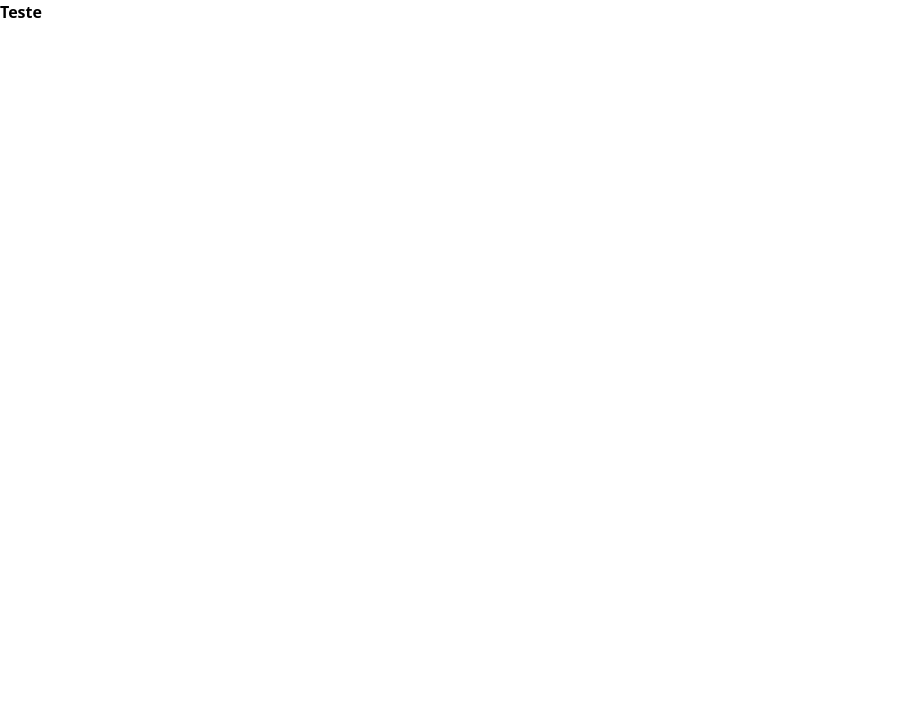
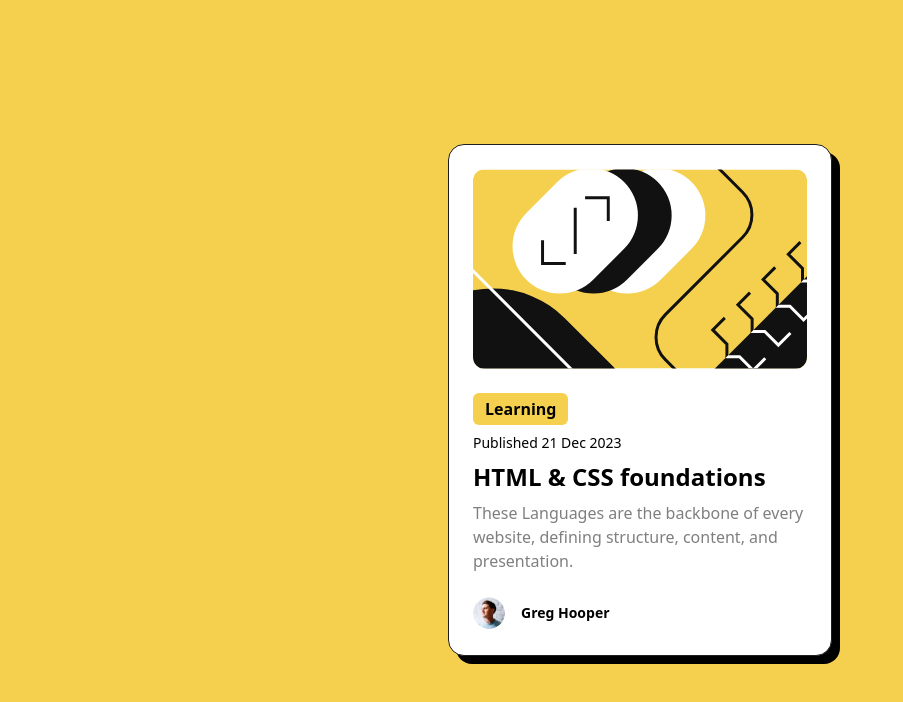
Before and after one commit to ebrendon/frontend-mentor-card, a website: page src/index.html in a window 1280 px wide. Shown: the whole page, without its empty margins (0-903 px from the left). Drawn offline with Linux system fonts and the light colour scheme.

Commit message:
Style: estilizacao finalizada

```diff
--- /dev/null
+++ b/notas.txt
@@ -0,0 +1 @@
+npx tailwindcss -i ./src/input.css -o ./build/assets/css/output.css --watch
--- a/src/index.html
+++ b/src/index.html
@@ -3,11 +3,50 @@
     <head>
         <meta charset="UTF-8" />
         <meta name="viewport" content="width=device-width, initial-scale=1.0" />
-        <title>Document</title>
-
+        <title>Blog preview card | Frontent Mentor</title>
+        <link
+            rel="shortcut icon"
+            href="../build/assets/images/favicon-32x32.png"
+            type="image/x-icon"
+        />
         <link rel="stylesheet" href="../build/assets/css/output.css" />
     </head>
-    <body>
-        <h1 class="font-semibold">Teste</h1>
+    <body
+        class="flex justify-center items-center bg-[#F4D04E] h-screen w-screen"
+    >
+        <div
+            class="group container flex flex-col mx-4 space-y-6 w-100 h-125 bg-white border border-[#1E1E1E] p-6 rounded-2xl shadow-card-shadow cursor-pointer"
+        >
+            <div>
+                <img
+                    src="../build/assets/images/illustration-article.svg"
+                    alt="ilustration"
+                    class="rounded-xl w-100"
+                />
+            </div>
+
+            <div class="flex flex-col space-y-2">
+                <div class="bg-[#F4D04E] rounded-md max-w-fit py-1 px-3">
+                    <p class="font-bold">Learning</p>
+                </div>
+                <p class="font-medium text-sm">Published 21 Dec 2023</p>
+                <h2 class="font-extrabold text-2xl group-hover:text-[#F4D04E]">
+                    HTML & CSS foundations
+                </h2>
+                <p class="font-medium text-base text-[#7F7F7F]">
+                    These Languages are the backbone of every website, defining
+                    structure, content, and presentation.
+                </p>
+            </div>
+
+            <div class="flex items-center">
+                <img
+                    src="../build/assets/images/image-avatar.webp"
+                    alt="Avatar"
+                    class="w-8 h-8 rounded-full mr-4"
+                />
+                <p class="font-extrabold text-sm">Greg Hooper</p>
+            </div>
+        </div>
     </body>
 </html>
--- a/tailwind.config.js
+++ b/tailwind.config.js
@@ -2,7 +2,18 @@
 module.exports = {
     content: ["./src/**/*.{html,js}"],
     theme: {
-        extend: {},
+        extend: {
+            width: {
+                80: "20rem",
+                100: "24rem",
+            },
+            height: {
+                125: "32rem",
+            },
+            boxShadow: {
+                "card-shadow": "8px 8px 0px 0px rgb(0, 0, 0)",
+            },
+        },
     },
     plugins: [],
 };
```
Also changed, not shown: build/assets/css/output.css, build/assets/images/favicon-32x32.png (added), build/assets/images/illustration-article.svg (added), build/assets/images/image-avatar.webp (added).
